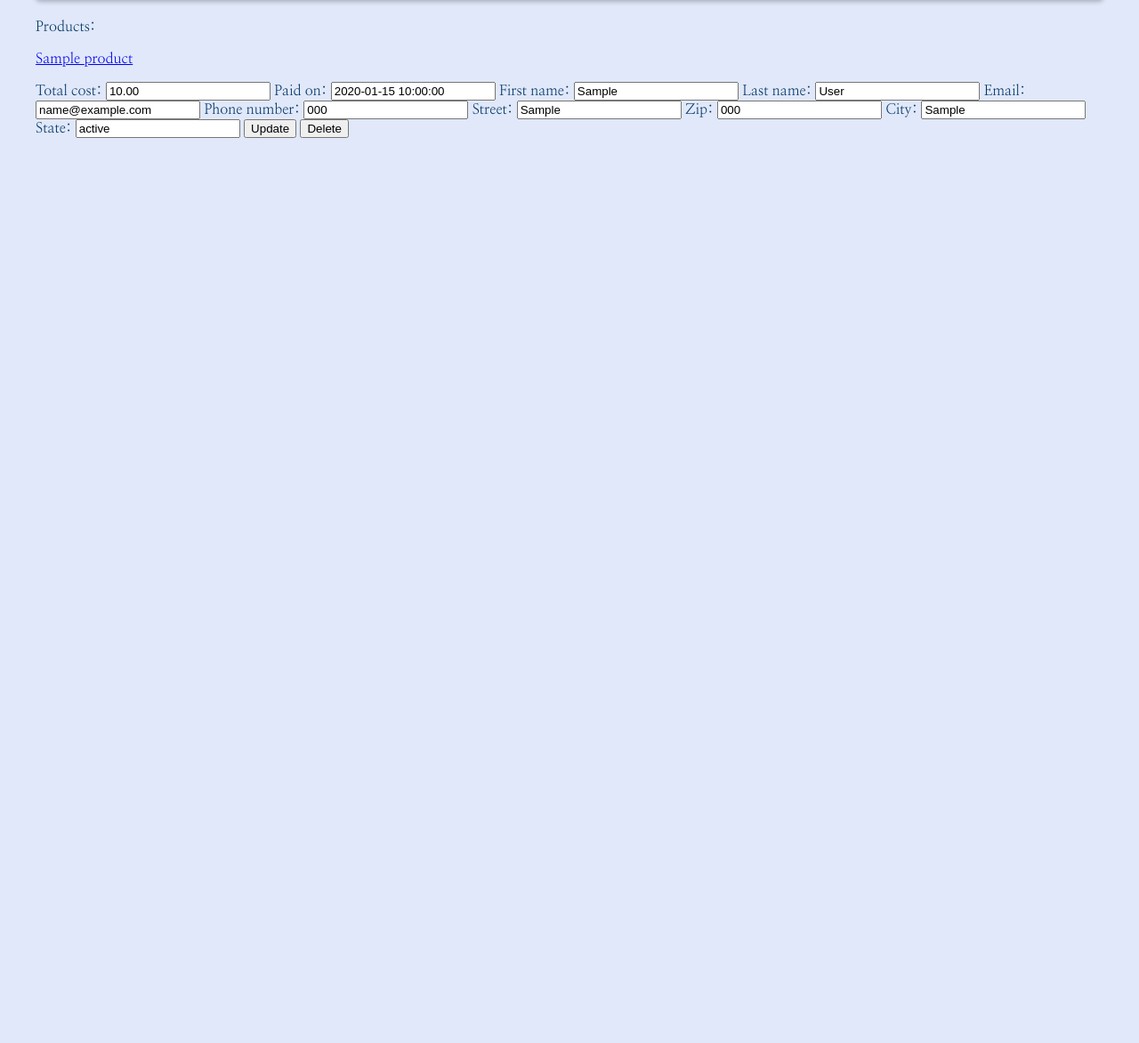
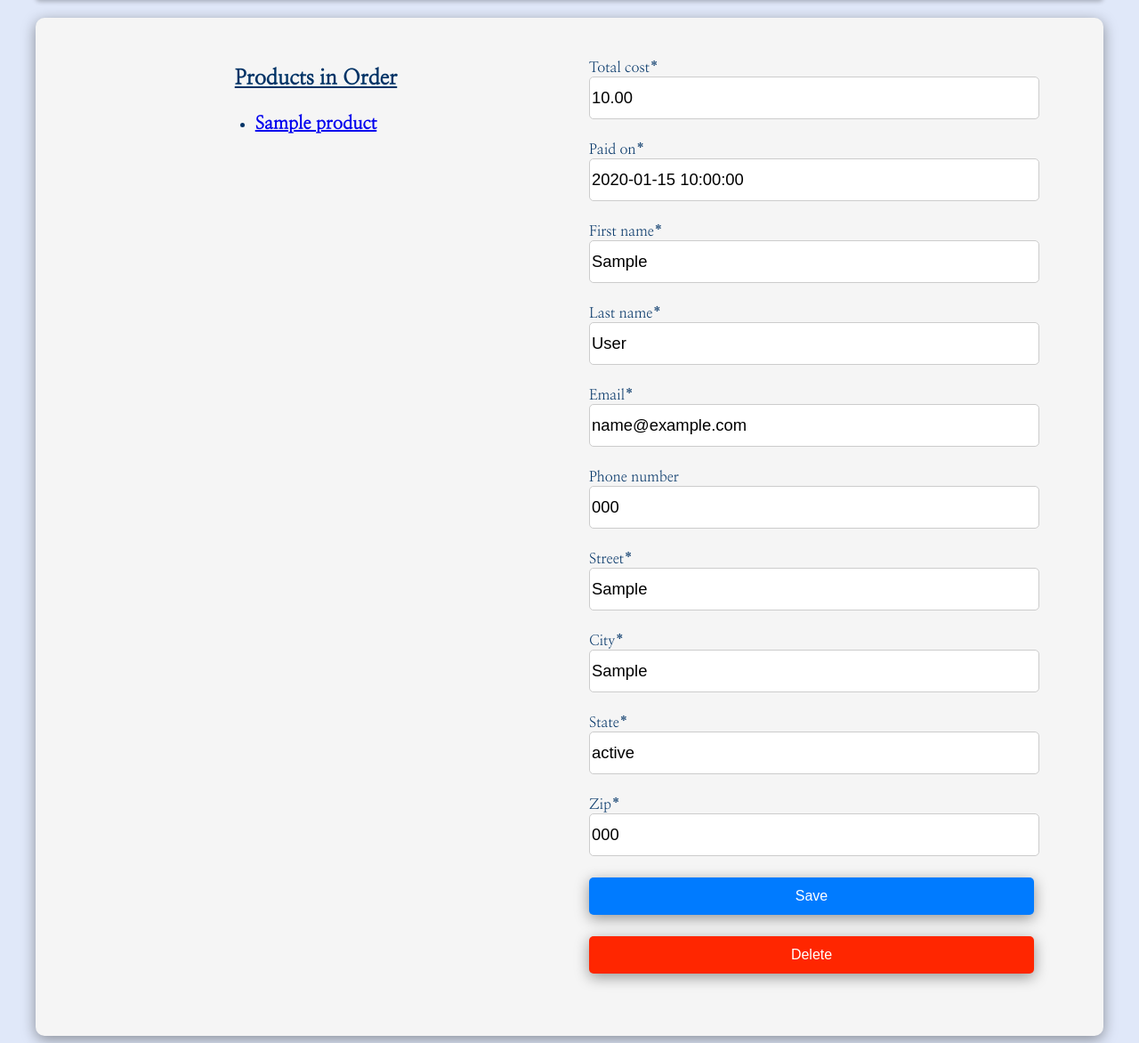
Before and after one commit to kjcioffi/django-ecommerce, a Django app: page /user-admin/store/order/modify/1 in a window 1280 px wide. Shown: the part 83-1255 px from the top of the page at 89% size. Before the commit the page ends 238 px from the top, so only its background shows below. Run offline with Django 4.2, Linux system fonts and the light colour scheme; a user stored in the database is signed in; tables that the repository leaves empty hold one stand-in row (values such as "Sample post"); some libraries are stand-ins or nearby versions.

Commit message:
Add CSS rulesets and HTML semantics.

```diff
--- /dev/null
+++ b/store/static/store/user-admin/order/order_admin.css
@@ -0,0 +1,84 @@
+#order-panel {
+    display: grid;
+    grid-template-columns: 1fr 1fr;
+    justify-items: center;
+    padding-inline: 40px;
+    padding-block: 30px;
+    background-color: #f5f5f5;
+    border-radius: 10px;
+    box-shadow: 0 4px 16px rgb(0, 0, 0, .4);
+}
+
+#order-details {
+    display: flex;
+    flex-direction: column;
+    align-items: center;
+    font-size: 1.25rem;
+    border-radius: 10px;
+    margin-inline: 60px;
+    padding-inline: 40px;
+}
+
+#no-products {
+    font-size: 1.15rem;
+}
+
+.product {
+    display: list-item;
+    margin-block-end: 1.25rem;
+}
+
+#order-form {
+    border-radius: 10px;
+    padding-inline: 2rem;
+    padding-block: 1rem;
+}
+
+#order-form input {
+    inline-size: 500px;
+    padding-block: .75rem;
+    font-size: 1.15rem;
+    border-radius: 5px;
+    border: 1px solid #ccc;
+    margin-block-end: 1.5rem;
+    transition: border-color 0.3s ease-in-out;
+}
+
+#order-form input:focus {
+    border-color: #007bff;
+    outline: none;
+}
+
+#order-form input:not([type="text"], [type="number"], [type="email"]), #submit-id-update {
+    background-color: #007bff;
+    color: #fff;
+    padding-block: .75rem;
+    border: none;
+    border-radius: 5px;
+    font-size: 1rem;
+    cursor: pointer;
+    transition: background-color 0.3s ease-in-out;
+    box-shadow: 0 4px 16px rgb(0, 0, 0, .4);
+}
+
+#order-form input:not([type="text"], [type="number"], [type="email"]):hover, #submit-id-update:hover {
+    background-color: #0056b3;
+}
+
+#order-form input:not([type="text"], [type="number"], [type="email"]):active, #submit-id-update:hover {
+    background-color: #04448a;
+    border: none;
+}
+
+#submit-id-delete {
+    background-color: #ff2600 !important;
+}
+
+#submit-id-delete:hover {
+    background-color: #c42307 !important;
+    border: none;
+}
+
+#submit-id-delete:active {
+    background-color: #9b1b04 !important;
+}
--- a/store/templates/store/user-admin/order/order_admin_modify.html
+++ b/store/templates/store/user-admin/order/order_admin_modify.html
@@ -1,17 +1,32 @@
 {% extends "store/base.html" %}
+{% load crispy_forms_tags %}
+{% load static %}
+
+{% block stylesheet %}
+    <link rel="stylesheet" href="{% static 'store/user-admin/order/order_admin.css' %}">
+{% endblock %}
 
 {% block content %}
-    <form method="POST">
-        {% csrf_token %}
-        {% if order.products.all %}
-            <p>Products:</p>
-        {% for product in order.products.all %}
-            <p><a href="{% url 'store:product_admin_modify' pk=product.pk %}">{{ product.name }}</a></p>
-        {% endfor %}
-        {% endif %}
+    <section id="order-panel">
 
-        {{ form }}
+        <article id="order-details">
+            {% if order.products.all.exists %}
+                <u><h1>Products in Order</h1></u>
+                {% for product in order.products.all %}
+                    <strong class="product"><a href="{% url 'store:product_admin_modify' pk=product.pk %}">{{ product.name }}</a></strong>
+                {% endfor %}
+            {% else %}
+                <u><h1 id="no-products">No Products Associated With This Order.</h1></u>
+                <p>They were removed from the store.</p>
+            {% endif %}
 
-        <button name="update" type="submit">Update</button>
-        <button name="delete" type="submit">Delete</button>
+            <section id="products">
+
+            </section>
+        </article>
+        <form id="order-form" method="POST">
+            {% csrf_token %}
+            {% crispy form %}
+        </form>
+    </section>
 {% endblock %}
```
